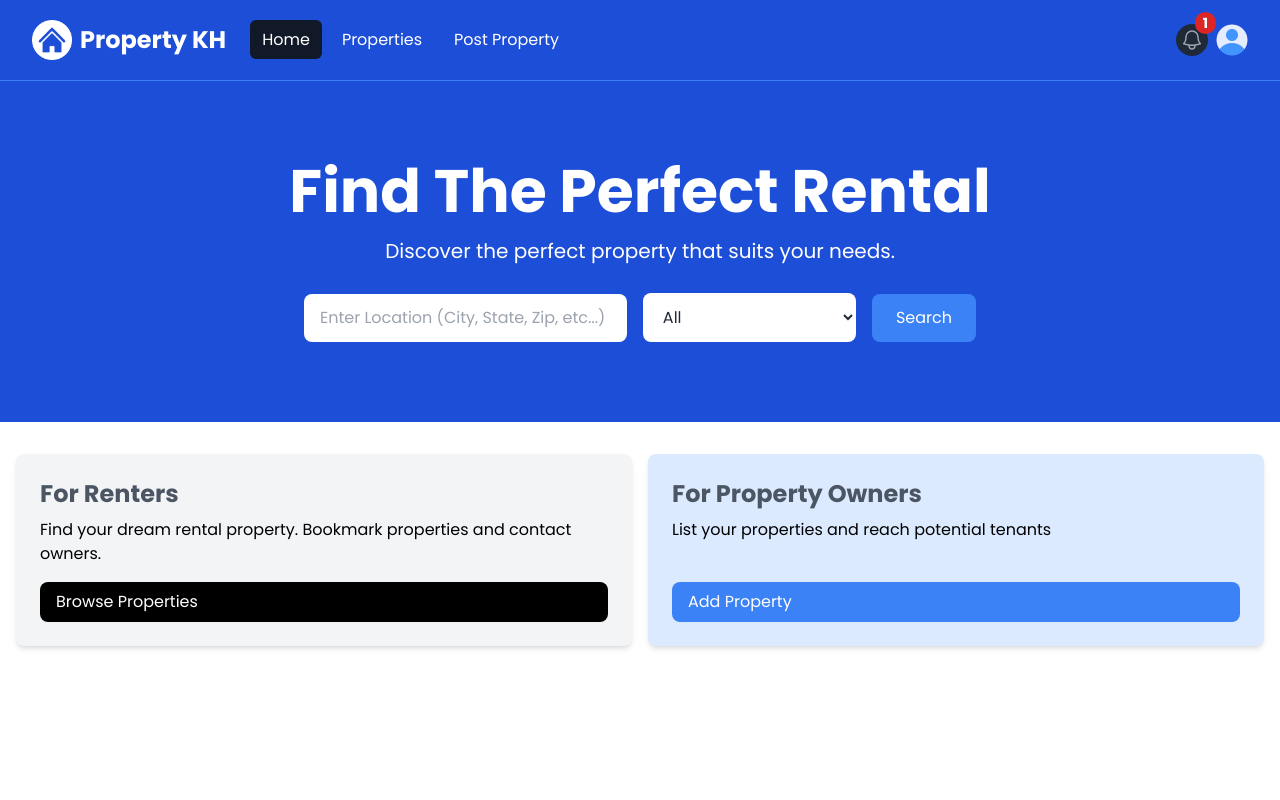
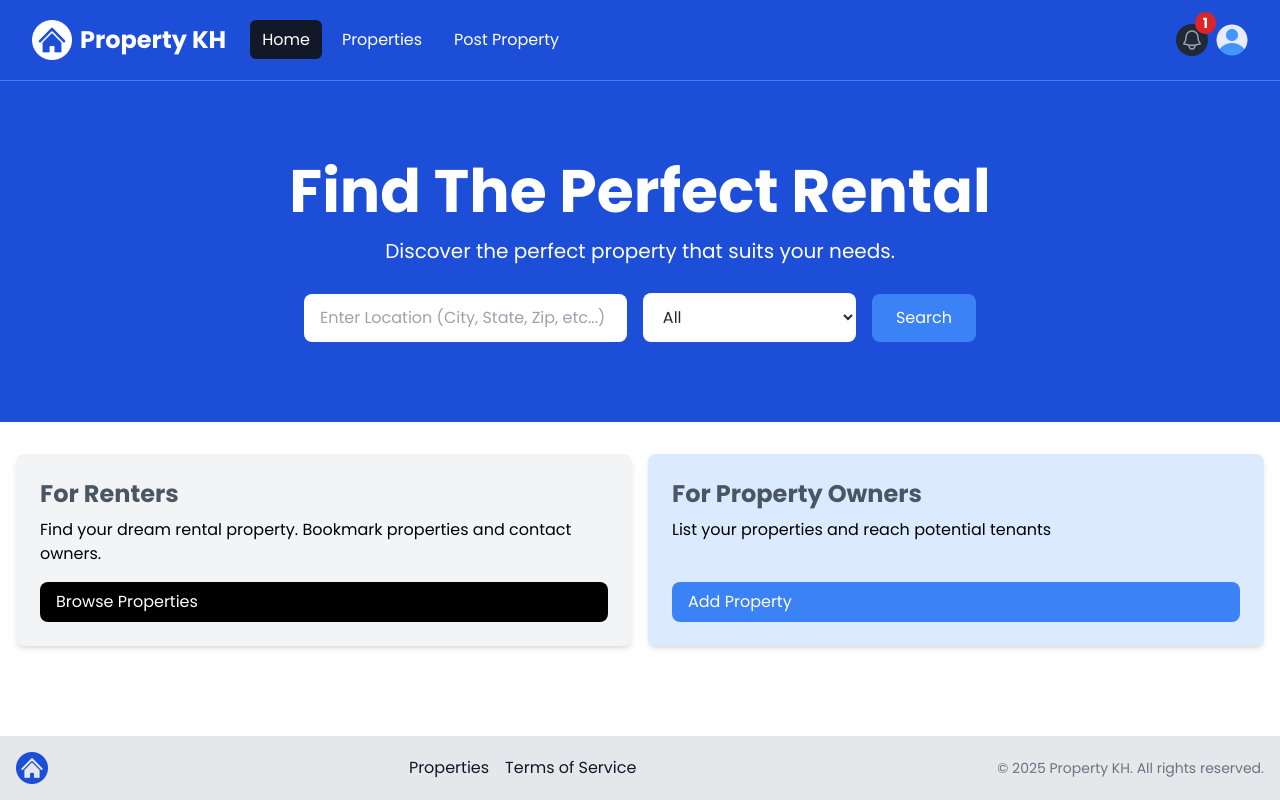
Before and after one commit to Snah19/property-kh, a Next.js app: page / in a window 1280 px wide. Built offline with nearby package versions, Linux system fonts and the light colour scheme.

Commit message:
Implemented Footer for RootLayout

```diff
--- a/app/layout.jsx
+++ b/app/layout.jsx
@@ -1,6 +1,7 @@
 import { poppins } from "@/fonts";
 import "./globals.css";
 import Header from "@/components/header";
+import Footer from "@/components/footer";
 
 export const metadata = {
   title: {
@@ -14,15 +15,15 @@ export const metadata = {
 export default function RootLayout({ children }) {
   return (
     <html lang="en">
-      <body className={`${poppins.className}`}>
+      <body className={`${poppins.className} flex flex-col min-h-screen`}>
         <header className="z-50 sticky top-0 border-b border-blue-500 bg-blue-700">
           <Header />
         </header>
-        <main>
+        <main className="flex-1">
           {children}
         </main>
-        <footer>
-
+        <footer className="py-4 bg-gray-200">
+          <Footer />
         </footer>
       </body>
     </html>
--- /dev/null
+++ b/components/footer.jsx
@@ -0,0 +1,33 @@
+import Image from "next/image";
+
+import logo from "@/assets/images/logo.png";
+import Link from "next/link";
+
+const Footer = () => {
+  const currYear = new Date().getFullYear();
+
+  return (
+    <div className="flex flex-col md:flex-row justify-between items-center gap-5 container mx-auto px-4">
+      <figure>
+        <Image className="h-8 w-auto" src={logo} width={128} height={128} alt="logo image" />
+      </figure>
+      <ul className="flex gap-4">
+        <li>
+          <Link className="text-gray-900 hover:text-gray-700" href="/properties">
+            Properties
+          </Link>
+        </li>
+        <li>
+          <Link className="text-gray-900 hover:text-gray-700" href="/">
+            Terms of Service
+          </Link>
+        </li>
+      </ul>
+      <p className="text-sm text-gray-500">
+        &copy; {currYear} Property KH. All rights reserved.
+      </p>
+    </div>
+  );
+};
+
+export default Footer;
```
